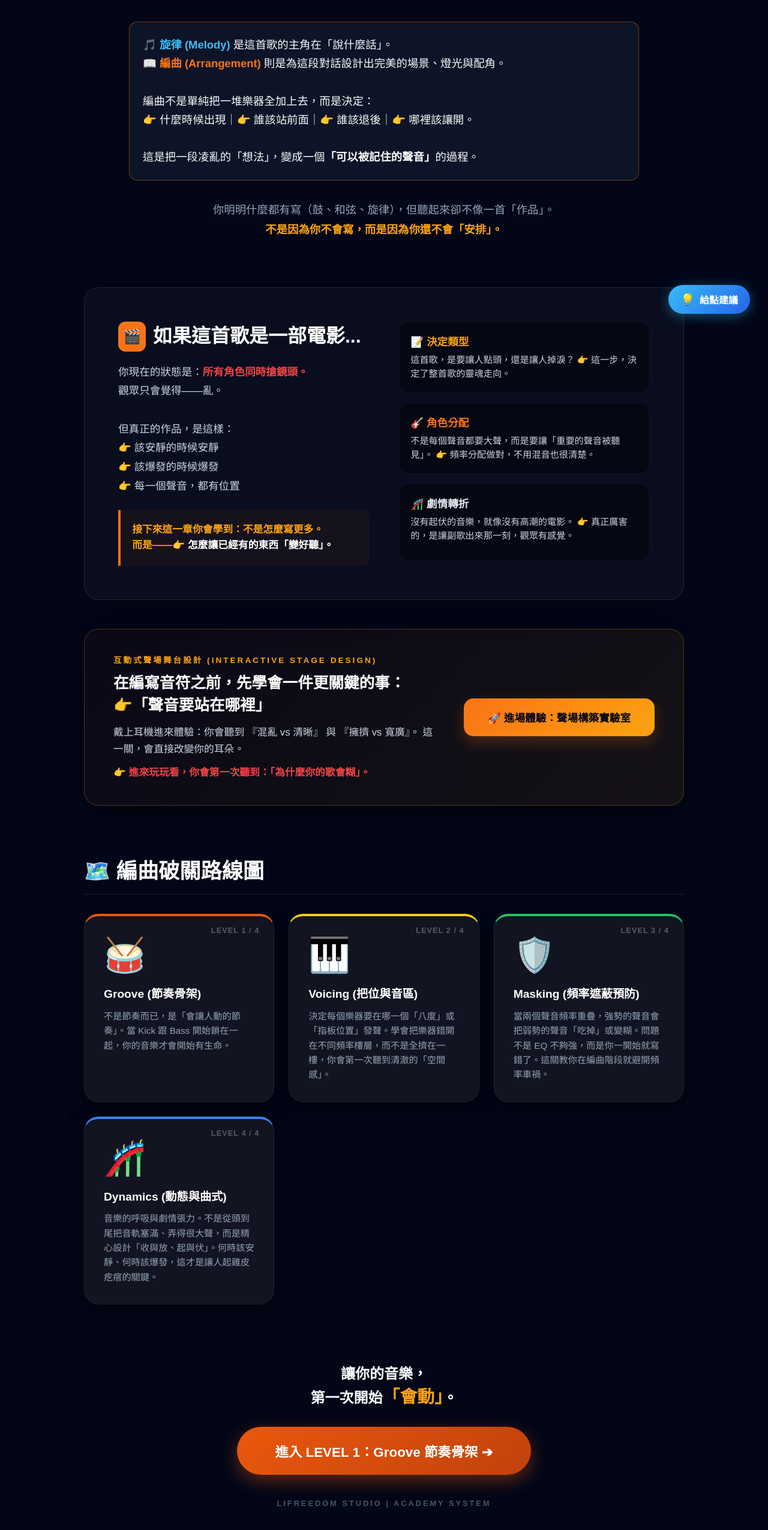
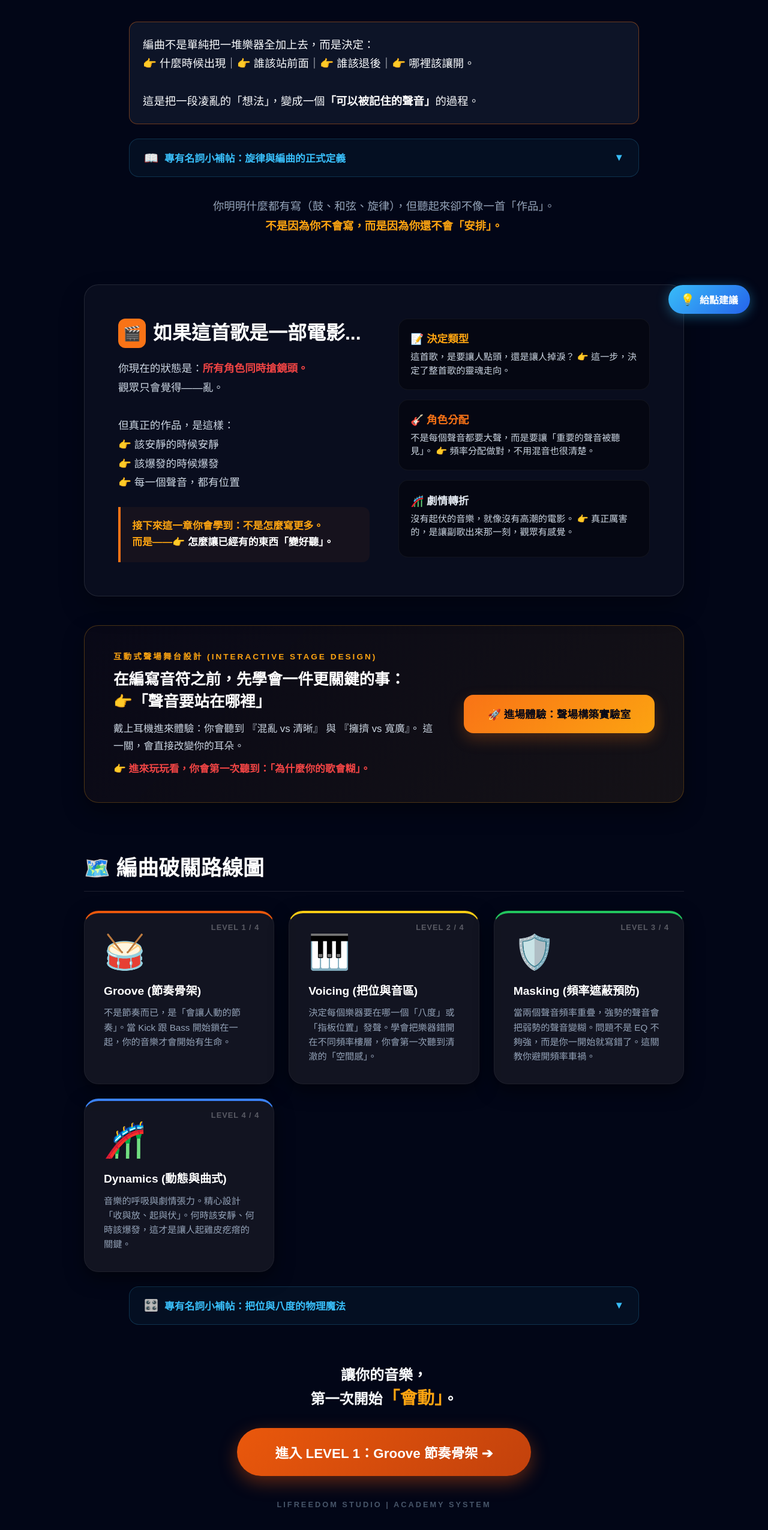
Before and after one commit to lifreedomstudio/lifreedom-studio, a Next.js app: page /courses/arrangement/intro in a window 1280 px wide. Shown: the part 247-2797 px from the top of the page at 60% size. Built offline with nearby package versions, Linux system fonts and the light colour scheme.

Commit message:
Fix all mobile layouts and font sizes

```diff
--- a/src/app/courses/arrangement/intro/page.tsx
+++ b/src/app/courses/arrangement/intro/page.tsx
@@ -2,6 +2,36 @@
 import React, { useState, useEffect } from 'react';
 import { useRouter } from 'next/navigation';
 import Link from 'next/link';
+
+// --- 💡 專有名詞小補帖元件 ---
+const ExpandableGlossary = ({ title, icon, terms }: { title: string, icon: string, terms: { name: string, desc: string }[] }) => {
+    const [isOpen, setIsOpen] = useState(false);
+    return (
+        <div style={{ background: 'rgba(56, 189, 248, 0.05)', border: '1px solid rgba(56, 189, 248, 0.2)', borderRadius: '16px', overflow: 'hidden', marginTop: '1.5rem', marginBottom: '2rem', transition: 'all 0.3s ease', textAlign: 'left', maxWidth: '850px', margin: '1.5rem auto 2rem auto' }}>
+            <button
+                onClick={() => setIsOpen(!isOpen)}
+                style={{ width: '100%', padding: '1.2rem 1.5rem', display: 'flex', justifyContent: 'space-between', alignItems: 'center', background: isOpen ? 'rgba(56, 189, 248, 0.1)' : 'transparent', border: 'none', color: '#38bdf8', fontSize: '1.05rem', fontWeight: 'bold', cursor: 'pointer', transition: 'background 0.2s' }}
+            >
+                <span style={{ display: 'flex', alignItems: 'center', gap: '10px' }}>
+                    <span style={{ fontSize: '1.2rem' }}>{icon}</span> {title}
+                </span>
+                <span>{isOpen ? '▲' : '▼'}</span>
+            </button>
+            {isOpen && (
+                <div style={{ padding: '0 1.5rem 1.5rem 1.5rem', animation: 'fadeIn 0.3s ease-out' }}>
+                    <div style={{ height: '1px', background: 'rgba(56, 189, 248, 0.2)', marginBottom: '1rem' }}></div>
+                    <ul style={{ color: '#cbd5e1', lineHeight: '1.8', fontSize: '0.95rem', paddingLeft: '1.2rem', margin: 0, display: 'flex', flexDirection: 'column', gap: '12px' }}>
+                        {terms.map(t => (
+                            <li key={t.name}>
+                                <strong style={{ color: '#fff', fontSize: '1rem' }}>{t.name}：</strong>{t.desc}
+                            </li>
+                        ))}
+                    </ul>
+                </div>
+            )}
+        </div>
+    );
+};
 
 export default function ArrangementIntro() {
     const router = useRouter();
@@ -26,7 +56,7 @@ export default function ArrangementIntro() {
         boxSizing: 'border-box' as const,
         width: '100%',
         overflowWrap: 'break-word' as const,
-        position: 'relative' as const, // 讓進度標籤可以絕對定位
+        position: 'relative' as const,
     };
 
     const levelBadgeStyle = {
@@ -66,16 +96,24 @@ export default function ArrangementIntro() {
                         從 0 到 1 的劇本設計
                     </h1>
 
-                    {/* 重新定義編曲與旋律 */}
-                    <div style={{ background: 'rgba(15, 23, 42, 0.9)', border: '1px solid rgba(249, 115, 22, 0.4)', padding: '22px', borderRadius: '14px', width: '100%', maxWidth: '850px', margin: '0 auto 2rem auto', textAlign: 'left' }}>
+                    {/* 編曲意境引導 */}
+                    <div style={{ background: 'rgba(15, 23, 42, 0.9)', border: '1px solid rgba(249, 115, 22, 0.4)', padding: '22px', borderRadius: '14px', width: '100%', maxWidth: '850px', margin: '0 auto 1.5rem auto', textAlign: 'left' }}>
                         <p style={{ color: '#f8fafc', marginBottom: 0, fontSize: isMobile ? '1.05rem' : '1.15rem', lineHeight: '1.7' }}>
-                            <strong style={{ color: '#38bdf8' }}>🎵 旋律 (Melody)</strong> 是這首歌的主角在「說什麼話」。<br />
-                            <strong style={{ color: '#f97316' }}>📖 編曲 (Arrangement)</strong> 則是為這段對話設計出完美的場景、燈光與配角。<br /><br />
                             編曲不是單純把一堆樂器全加上去，而是決定：<br />
                             👉 什麼時候出現｜👉 誰該站前面｜👉 誰該退後｜👉 哪裡該讓開。<br /><br />
                             這是把一段凌亂的「想法」，變成一個<strong style={{ color: '#fff' }}>「可以被記住的聲音」</strong>的過程。
                         </p>
                     </div>
+
+                    {/* 📝 新增：段落一知識補帖 */}
+                    <ExpandableGlossary
+                        title="專有名詞小補帖：旋律與編曲的正式定義"
+                        icon="📖"
+                        terms={[
+                            { name: "旋律 (Melody)", desc: "一段連續的單音排列，構成歌曲的核心記憶點（也就是你聽完歌後會跟著哼的那條主線）。它單獨存在時就已經具備了輪廓與情感傾向。" },
+                            { name: "編曲 (Arrangement)", desc: "在既有的旋律與和弦基礎上，設計配器（選用什麼樂器）、節奏骨架、和聲結構與段落起伏的工程。簡單來說，就是精準分配「哪一個樂器、在什麼時間點、用什麼頻率與方式發聲」，將單調的旋律立體化為一首完整的商業作品。" }
+                        ]}
+                    />
 
                     <p style={{
                         color: '#94a3b8', fontSize: isMobile ? '1rem' : '1.15rem', maxWidth: '700px', margin: '0 auto',
@@ -144,7 +182,7 @@ export default function ArrangementIntro() {
                     </div>
                 </section>
 
-                {/* --- 🔬 2.5 實驗室傳送門 (強化點擊版) --- */}
+                {/* --- 🔬 2.5 實驗室傳送門 --- */}
                 <section style={{ marginBottom: isMobile ? '3rem' : '5rem' }}>
                     <div style={{
                         background: 'linear-gradient(135deg, rgba(249, 115, 22, 0.03), rgba(252, 163, 17, 0.08))',
@@ -177,8 +215,8 @@ export default function ArrangementIntro() {
                     </div>
                 </section>
 
-                {/* --- 3. 四大里程碑 (加入 LEVEL 標籤與名詞解釋) --- */}
-                <section style={{ marginBottom: isMobile ? '3rem' : '4rem' }}>
+                {/* --- 3. 四大里程碑 --- */}
+                <section style={{ marginBottom: isMobile ? '1rem' : '2rem' }}>
                     <div style={{ display: 'flex', justifyContent: 'space-between', alignItems: 'flex-end', borderBottom: '1px solid rgba(255,255,255,0.1)', paddingBottom: '1rem', marginBottom: '2rem' }}>
                         <h2 style={{ fontSize: isMobile ? '1.5rem' : '2.2rem', color: '#fff', margin: 0, wordBreak: 'keep-all' }}>🗺️ 編曲破關路線圖</h2>
                     </div>
@@ -205,7 +243,7 @@ export default function ArrangementIntro() {
                             <div style={{ fontSize: isMobile ? '2.5rem' : '3.5rem', marginBottom: '1rem' }}>🎹</div>
                             <h3 style={{ color: '#fff', fontSize: '1.2rem', margin: '0 0 0.8rem 0' }}>Voicing (把位與音區)</h3>
                             <p style={{ color: '#94a3b8', fontSize: '0.95rem', lineHeight: '1.6', margin: 0 }}>
-                                決定每個樂器要在哪一個「八度」或「指板位置」發聲。學會把樂器錯開在不同頻率樓層，而不是全擠在一樓，你會第一次聽到清澈的「空間感」。
+                                決定每個樂器要在哪一個「八度」或「指板位置」發聲。學會把樂器錯開在不同頻率樓層，你會第一次聽到清澈的「空間感」。
                             </p>
                         </div>
 
@@ -215,7 +253,7 @@ export default function ArrangementIntro() {
                             <div style={{ fontSize: isMobile ? '2.5rem' : '3.5rem', marginBottom: '1rem' }}>🛡️</div>
                             <h3 style={{ color: '#fff', fontSize: '1.2rem', margin: '0 0 0.8rem 0' }}>Masking (頻率遮蔽預防)</h3>
                             <p style={{ color: '#94a3b8', fontSize: '0.95rem', lineHeight: '1.6', margin: 0 }}>
-                                當兩個聲音頻率重疊，強勢的聲音會把弱勢的聲音「吃掉」或變糊。問題不是 EQ 不夠強，而是你一開始就寫錯了。這關教你在編曲階段就避開頻率車禍。
+                                當兩個聲音頻率重疊，強勢的聲音會把弱勢的聲音變糊。問題不是 EQ 不夠強，而是你一開始就寫錯了。這關教你避開頻率車禍。
                             </p>
                         </div>
 
@@ -225,15 +263,25 @@ export default function ArrangementIntro() {
                             <div style={{ fontSize: isMobile ? '2.5rem' : '3.5rem', marginBottom: '1rem' }}>🎢</div>
                             <h3 style={{ color: '#fff', fontSize: '1.2rem', margin: '0 0 0.8rem 0' }}>Dynamics (動態與曲式)</h3>
                             <p style={{ color: '#94a3b8', fontSize: '0.95rem', lineHeight: '1.6', margin: 0 }}>
-                                音樂的呼吸與劇情張力。不是從頭到尾把音軌塞滿、弄得很大聲，而是精心設計「收與放、起與伏」。何時該安靜、何時該爆發，這才是讓人起雞皮疙瘩的關鍵。
+                                音樂的呼吸與劇情張力。精心設計「收與放、起與伏」。何時該安靜、何時該爆發，這才是讓人起雞皮疙瘩的關鍵。
                             </p>
                         </div>
 
                     </div>
+
+                    {/* 📝 新增：把位與八度知識補帖 */}
+                    <ExpandableGlossary
+                        title="專有名詞小補帖：把位與八度的物理魔法"
+                        icon="🎛️"
+                        terms={[
+                            { name: "把位 (Position / Voicing)", desc: "原本指吉他、貝斯等弦樂器左手在指板上的按弦區域；在廣義編曲中，泛指和弦在特定音高與排列組合下的發聲位置。即使是同一個 C 和弦，在吉他的第一把位跟第五把位彈奏，其頻率厚度與音色張力會完全不同。" },
+                            { name: "八度 (Octave)", desc: "物理上頻率剛好相差一倍的兩個音（例如 220Hz 與 440Hz 聽起來都是 A，但後者高了一個八度）。在編曲實戰中，將某個樂器「移高或降低一個八度」，是把兩軌糾纏在一起的聲音瞬間拉開、分配到不同頻率樓層最暴力的神技。" }
+                        ]}
+                    />
                 </section>
 
                 {/* --- 4. CTA 按鈕 (核彈級轉換) --- */}
-                <section style={{ textAlign: 'center', marginTop: isMobile ? '4rem' : '6rem', paddingBottom: '3rem' }}>
+                <section style={{ textAlign: 'center', marginTop: isMobile ? '2rem' : '4rem', paddingBottom: '3rem' }}>
 
                     <p style={{ color: '#f8fafc', fontSize: '1.5rem', fontWeight: 'bold', marginBottom: '2rem' }}>
                         讓你的音樂，<br />第一次開始<strong style={{ color: '#fca311', fontSize: '1.8rem' }}>「會動」</strong>。
@@ -262,6 +310,11 @@ export default function ArrangementIntro() {
                 </section>
 
             </div>
+
+            <style dangerouslySetInnerHTML={{
+                __html: `
+                @keyframes fadeIn { from { opacity: 0; transform: translateY(-10px); } to { opacity: 1; transform: translateY(0); } }
+            ` }} />
         </div>
     );
 }
```
